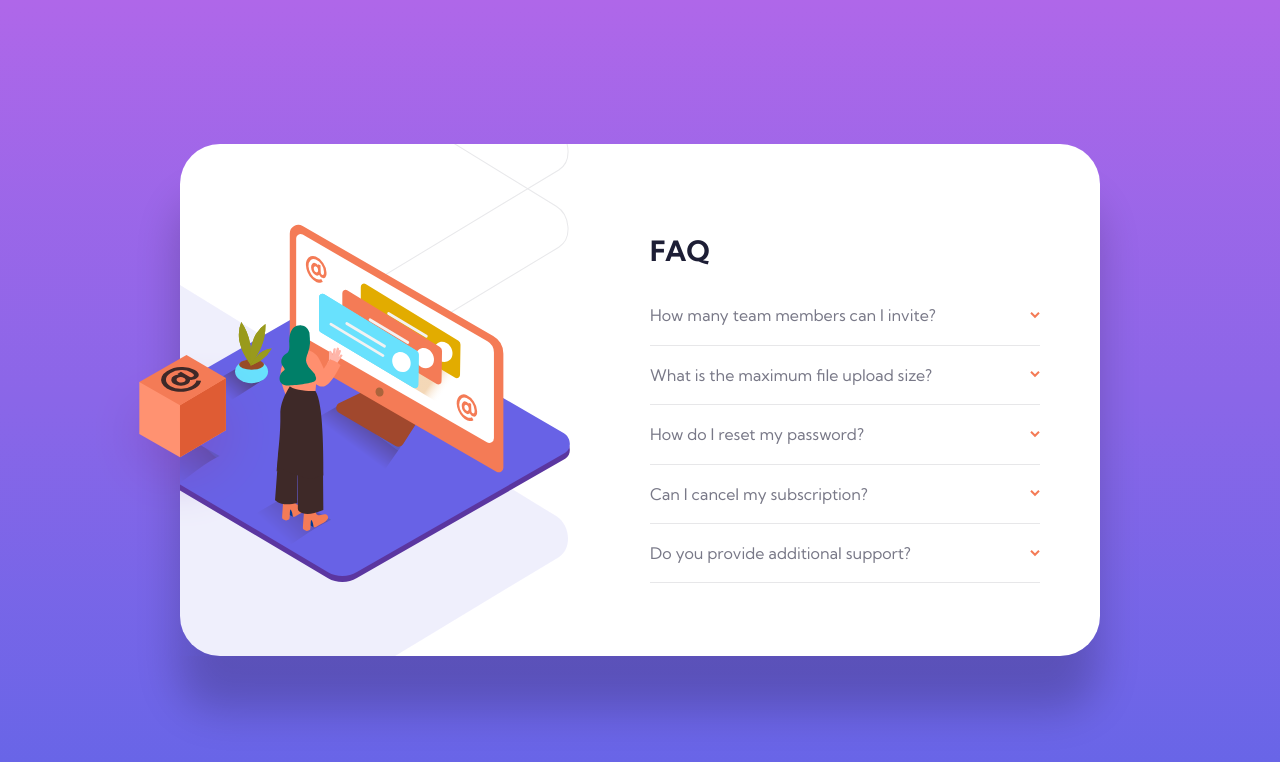
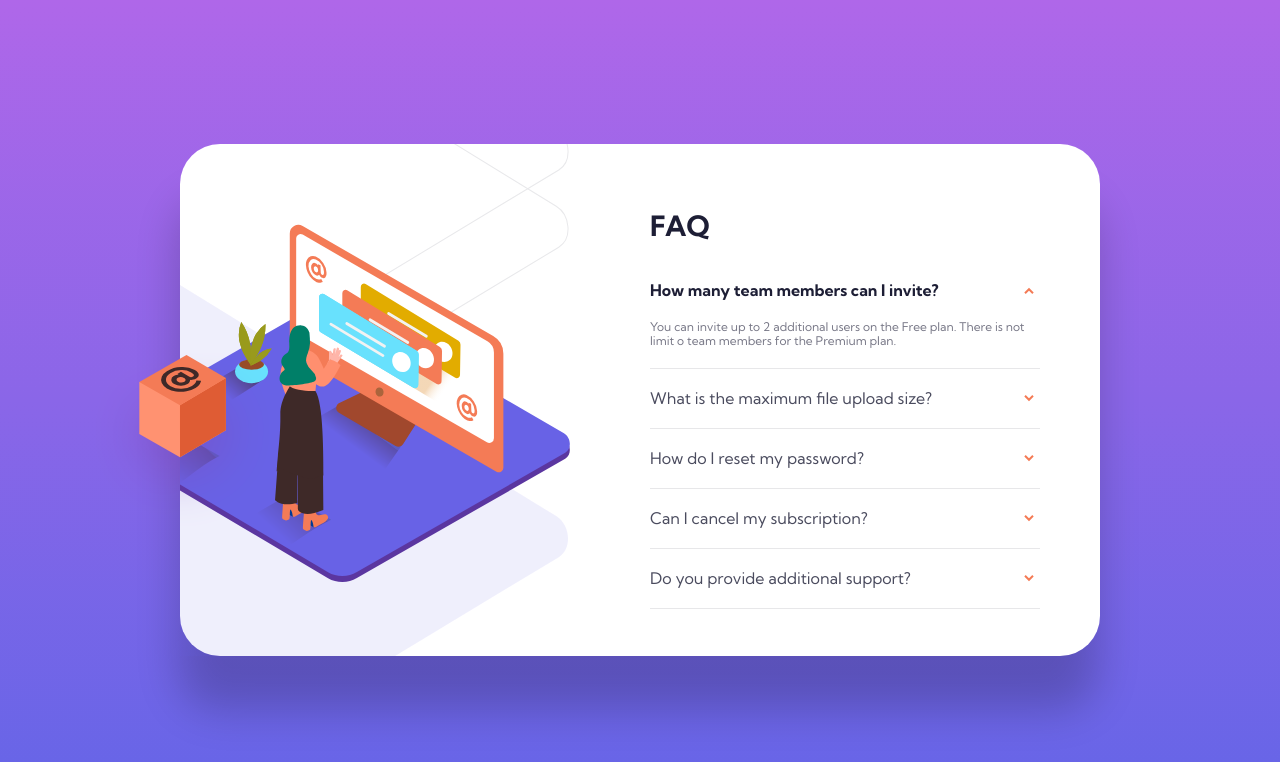
Before and after one commit to RenszCamacho/accordion-card, a website built with Parcel: page src/index.html in a window 1280 px wide. Both pictures are taken after a click on the element "How many team members can I invite?". Built offline with nearby package versions, Linux system fonts and the light colour scheme.

Commit message:
Accordion-Card. Desktop Version. Done.

```diff
--- a/src/sass/_mainFaq.scss
+++ b/src/sass/_mainFaq.scss
@@ -19,6 +19,20 @@
 
   &__wrapQuestion {
     border-bottom: 1px solid $dividers;
+
+    &.active .main__answer {
+      height: auto;
+      padding-bottom: 2rem;
+    }
+
+    &.active .main__question {
+      color: $primary-color-dark;
+      font-weight: 700;
+    }
+
+    &.active .main__arrow {
+      transform: rotate(0.5turn);
+    }
   }
 
   &__container {
@@ -30,7 +44,7 @@
 
   &__question {
     font-size: 1.6rem;
-    color: $neutral-color-gray;
+    color: $neutral-color-dark;
     transition: all 200ms ease-out;
     cursor: pointer;
 
@@ -44,11 +58,14 @@
     color: $neutral-color-gray;
     height: 0;
     overflow: hidden;
-    transition: all 500ms;
+    transition: all 250ms;
     overflow-y: auto;
   }
 
   &__arrow {
     width: fit-content;
+    padding: 0.6rem;
+    cursor: pointer;
+    transition: all 200ms ease-out;
   }
 }
--- a/src/vendor/main.js
+++ b/src/vendor/main.js
@@ -0,0 +1,7 @@
+const wrapQuestion = document.querySelectorAll(".main__wrapQuestion");
+
+wrapQuestion.forEach((el) => {
+  el.addEventListener("click", () => {
+    el.classList.toggle("active");
+  });
+});
```
